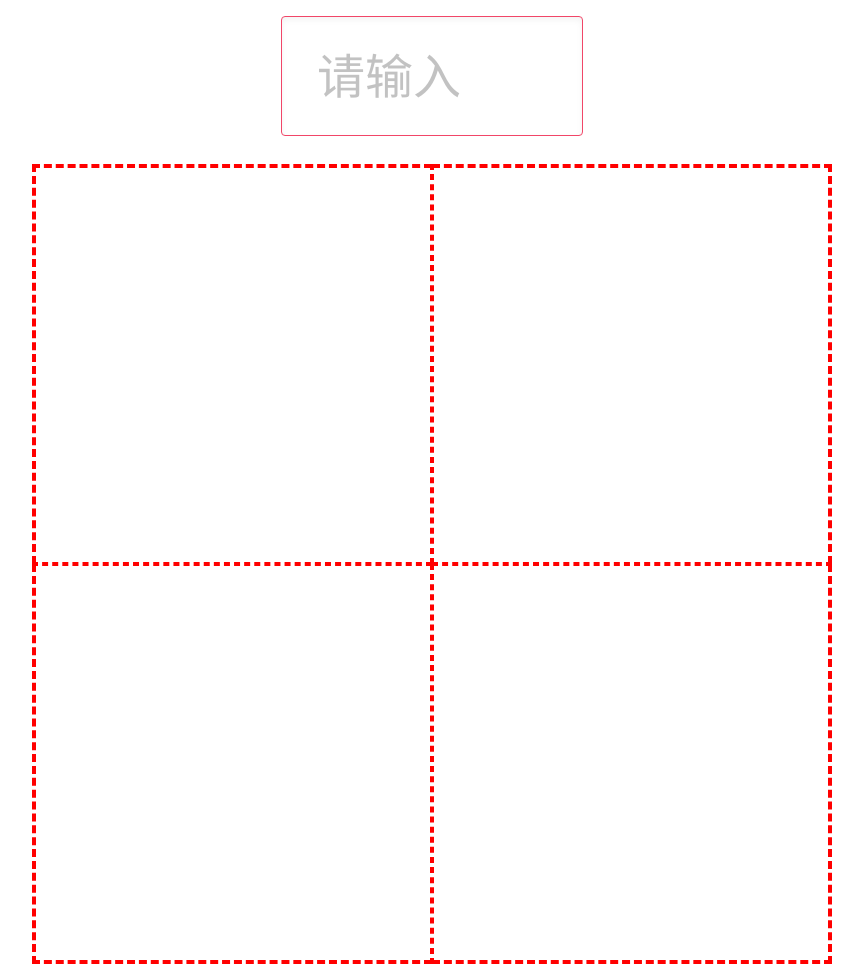
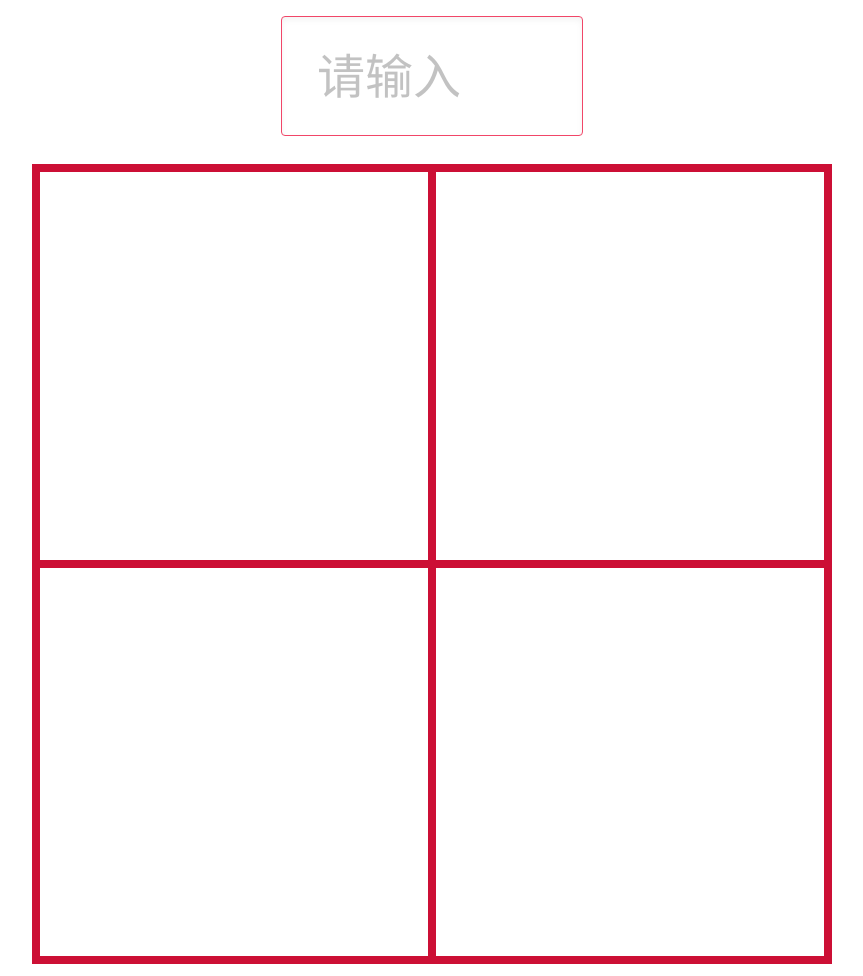
Before and after one commit to dabeng/regular-script, a plain HTML site: page index.html in a window 1280 px wide. Shown: the whole page, without its empty margins (208-1071 px from the left). Drawn offline with Linux system fonts and the light colour scheme; a web font is replaced by a local one.

Commit message:
add styles

```diff
--- a/index.html
+++ b/index.html
@@ -13,12 +13,12 @@
       </div>
     </div>
     <div class="columns is-mobile is-centered">
-      <div class="column is-narrow pane_top_left"></div>
-      <div class="column is-narrow pane_top_right" ></div>
+      <div class="column is-narrow pane pane_top_left"></div>
+      <div class="column is-narrow pane pane_top_right" ></div>
     </div>
     <div class="columns is-mobile is-centered">
-      <div class="column is-narrow pane_bottom_left"></div>
-      <div class="column is-narrow pane_bottom_right"></div>
+      <div class="column is-narrow pane pane_bottom_left"></div>
+      <div class="column is-narrow pane pane_bottom_right"></div>
     </div>
     <div class="columns is-mobile is-centered font_sample_wrapper">
       <div class="column is-narrow font_sample" id="regular_script_char"></div>
--- a/styles.css
+++ b/styles.css
@@ -7,36 +7,30 @@ html,body {
   font-family: 'Regular Script', sans-serif;
 }
 
-.pane_top_left {
+.pane {
   width: 400px!important;
   height: 400px;
-  border: 4px dashed red;
-  border-right-width: 2px;
-  border-bottom-width: 2px;
+  border: 8px solid hsl(348, 86%, 43%);
+}
+
+.pane_top_left {
+  border-right-width: 4px;
+  border-bottom-width: 4px;
 }
 
 .pane_top_right{
-  width: 400px!important;
-  height: 400px;
-  border: 4px dashed red;
-  border-left-width: 2px;
-  border-bottom-width: 2px;
+  border-left-width: 4px;
+  border-bottom-width: 4px;
 }
 
 .pane_bottom_left {
-  width: 400px!important;
-  height: 400px;
-  border: 4px dashed red;
-  border-right-width: 2px;
-  border-top-width: 2px;
+  border-right-width: 4px;
+  border-top-width: 4px;
 }
 
 .pane_bottom_right {
-  width: 400px!important;
-  height: 400px;
-  border: 4px dashed red;
-  border-left-width: 2px;
-  border-top-width: 2px;
+  border-left-width: 4px;
+  border-top-width: 4px;
 }
 
 .font_sample_wrapper {
```
